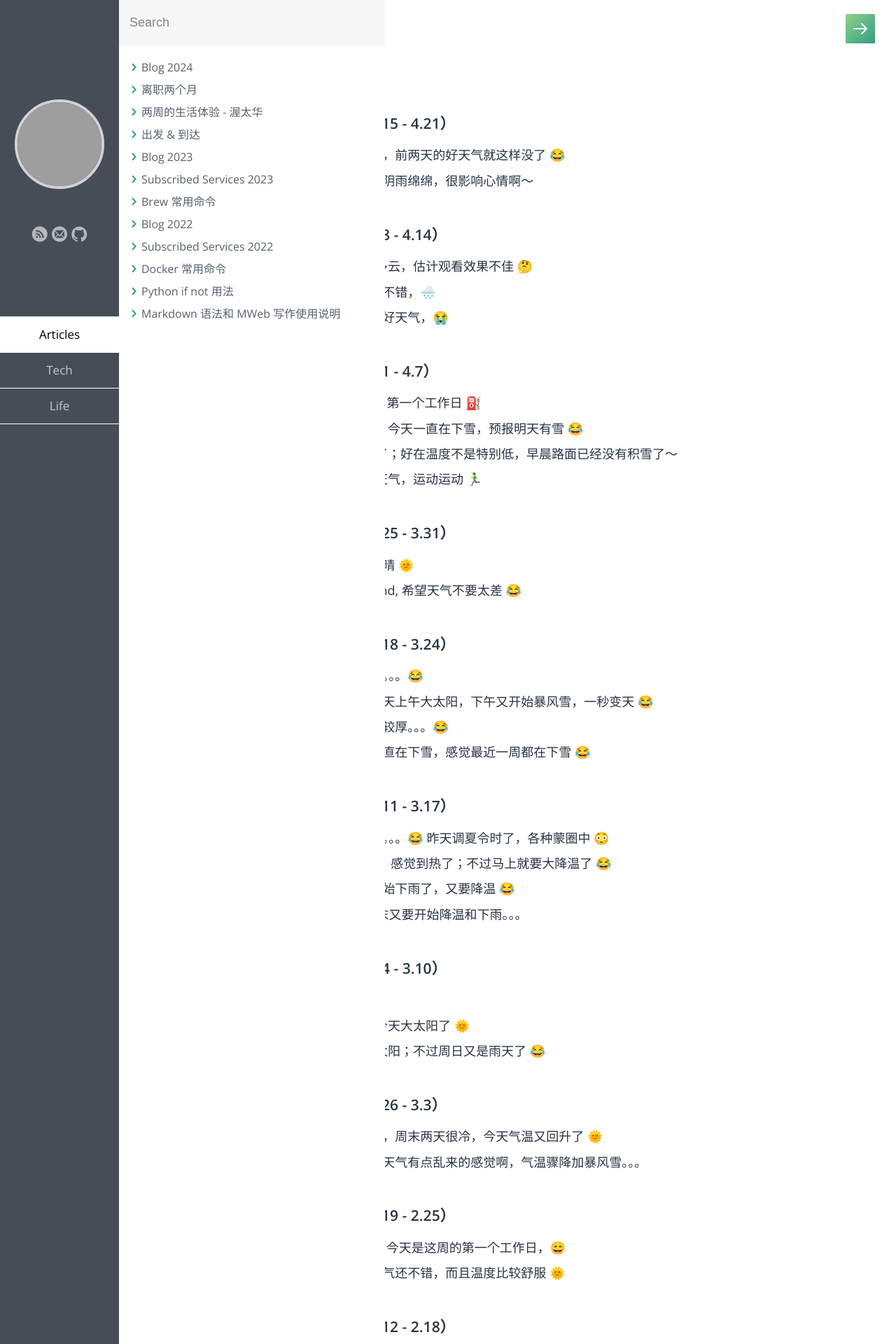
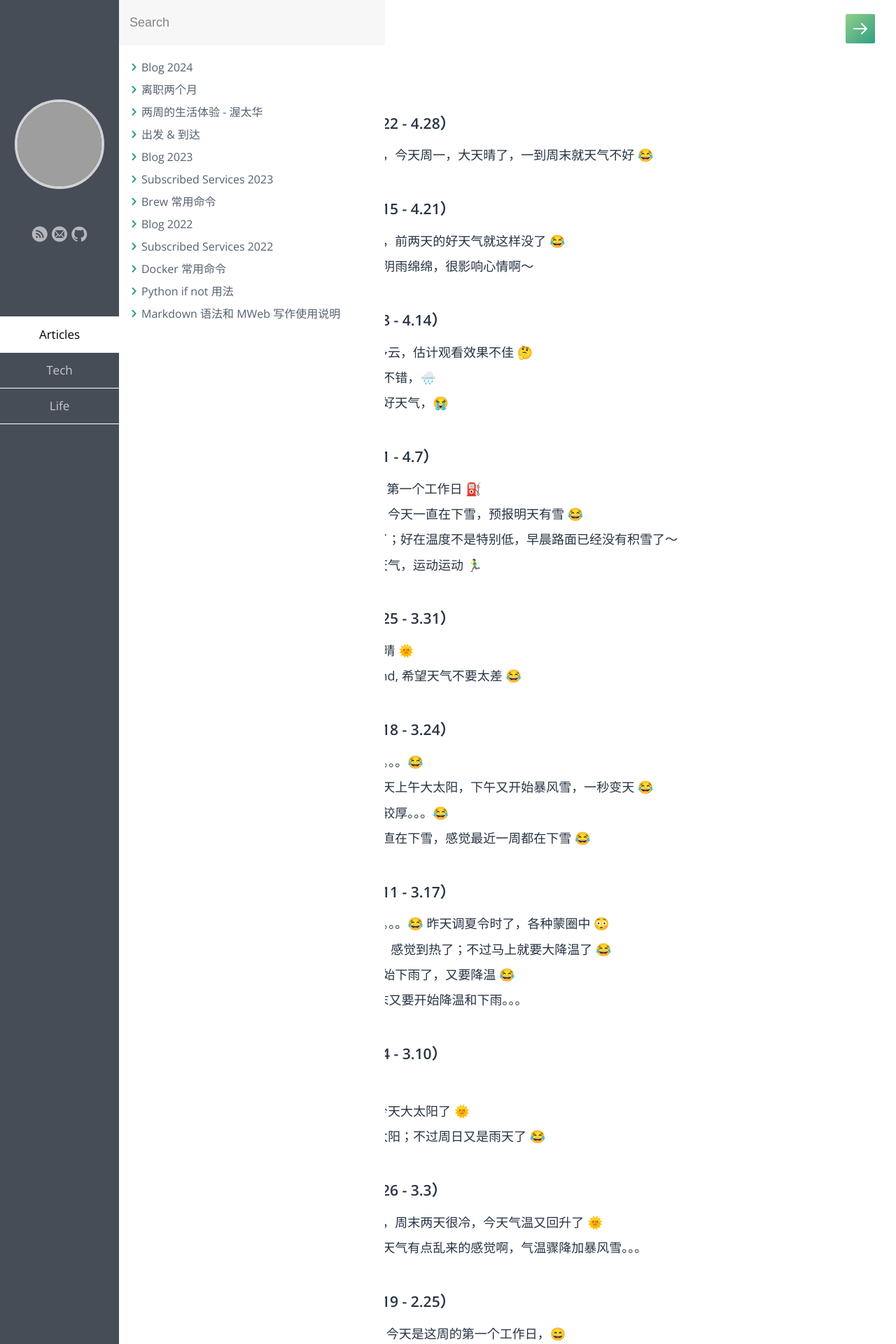
Before and after one commit to samxupeiran/samxupeiran.github.io, a Jekyll site: the page built from _posts/life/2024-01-02-my-blog.md, in a window 1280 px wide. Shown: the top 1920 px of the page at 70% size. Built offline with Jekyll 4.4.1, drawn with Linux system fonts in a browser that asks for light colours; some web fonts are replaced; grey boxes are pictures that could not be loaded.

Commit message:
feat: add weekly blog 4/22

```diff
--- a/_posts/life/2024-01-02-my-blog.md
+++ b/_posts/life/2024-01-02-my-blog.md
@@ -5,6 +5,9 @@ category: Life
 tags: Blog
 ---
 
+
+- ### 2024 年 4 月 第 4 周（4.22 - 4.28）
+     - 4.22 周末没什么太阳且冷，今天周一，大天晴了，一到周末就天气不好 😂
 
 - ### 2024 年 4 月 第 3 周（4.15 - 4.21）
      - 4.17 今天开始下雨和降温，前两天的好天气就这样没了 😂
```
